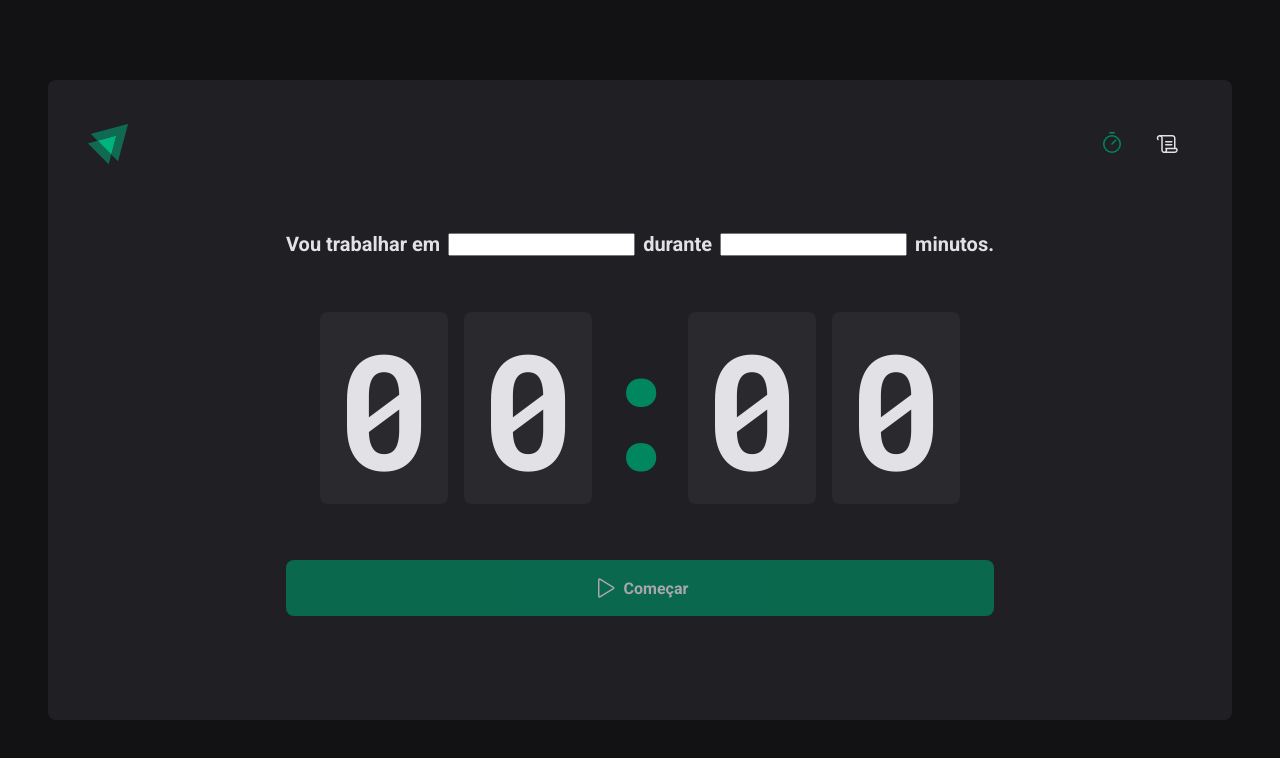
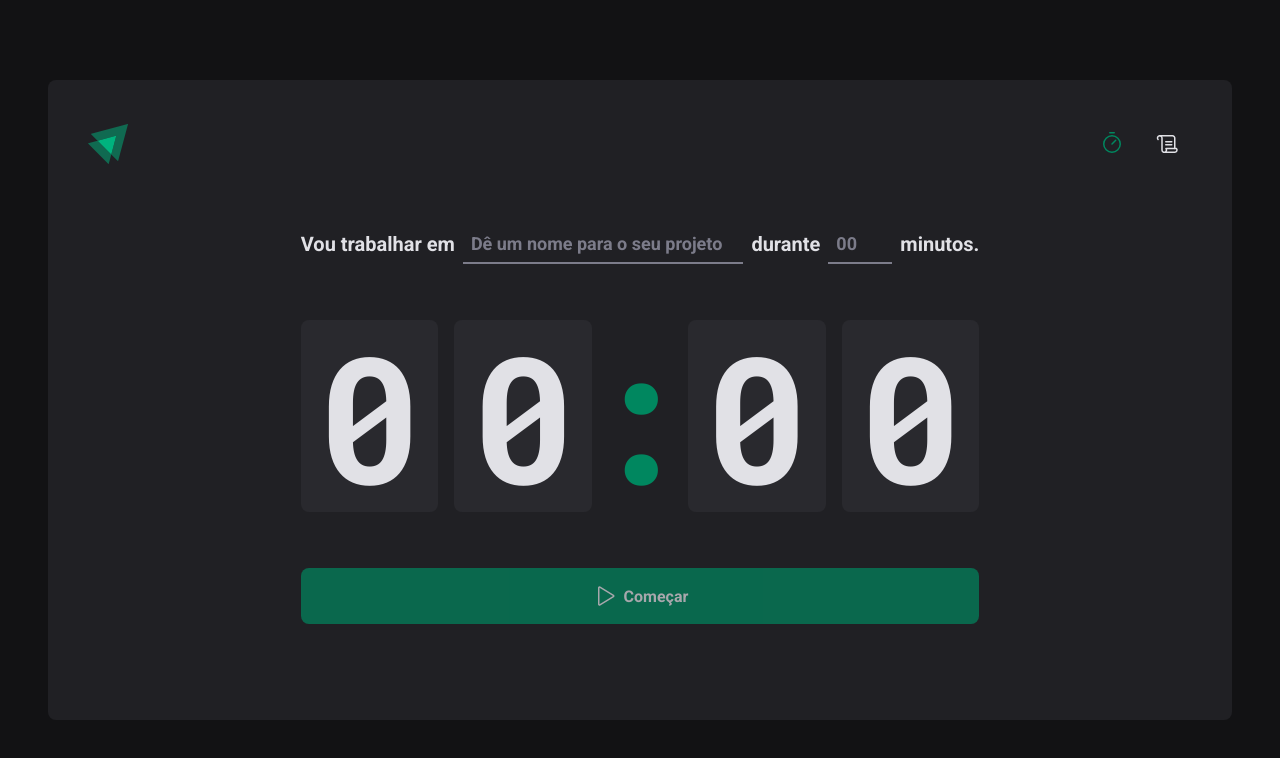
Before and after one commit to CarlosEduardoDeev/Projeto-Timer-, a React (Vite) app: page / in a window 1280 px wide. Shown: the top 758 px of the page. Built offline with nearby package versions, Linux system fonts and the light colour scheme.

Commit message:
Ajuste de input

```diff
--- a/src/Pages/Home/index.tsx
+++ b/src/Pages/Home/index.tsx
@@ -5,7 +5,9 @@
   FormContainer,
   CountdownContainer,
   Separador,
-  StartCounterDownButton
+  StartCounterDownButton,
+  TaskInput,
+  MinutesAmountInput,
 } from './style'
 
 export function Home() {
@@ -14,9 +16,16 @@
       <form>
         <FormContainer>
           <label>Vou trabalhar em</label>
-          <input id="task" />
+
+          <TaskInput id="task" placeholder="Dê um nome para o seu projeto" />
+
           <label htmlFor="">durante</label>
-          <input type="number" id="minutesAmount" />
+
+          <MinutesAmountInput
+            type="number"
+            id="minutesAmount"
+            placeholder="00"
+          />
           <span>minutos.</span>
         </FormContainer>
 
--- a/src/Pages/Home/style.ts
+++ b/src/Pages/Home/style.ts
@@ -1,3 +1,4 @@
+import { Student } from 'phosphor-react'
 import styled from 'styled-components'
 
 export const HomeContainer = styled.main`
@@ -6,7 +7,6 @@
   flex-direction: column;
   align-items: center;
   justify-content: center;
-
   form {
     display: flex;
     flex-direction: column;
@@ -29,7 +29,7 @@
 
 export const CountdownContainer = styled.div`
   font-family: 'Roboto Mono', monospace;
-  font-size: 10rem;
+  font-size:11rem;
   line-height: 8rem;
   color: ${(props) => props.theme['gray-100']};
   display: flex;
@@ -62,20 +62,49 @@
   gap: 0.5rem;
   font-weight: bold;
   cursor: pointer;
-  background-color: ${props => props.theme['green-500']};
-  color: ${props => props.theme['gray-100']};
+  background-color: ${(props) => props.theme['green-500']};
+  color: ${(props) => props.theme['gray-100']};
 
-  &:hover{
-    background-color: ${props => props.theme['green-300']};
+  &:hover {
+    background-color: ${(props) => props.theme['green-300']};
   }
 
-  &:disabled{
+  &:disabled {
     opacity: 0.7;
     cursor: not-allowed;
   }
-  &:not(:disabled):hover{
-    background-color: ${props => props.theme['green-700']};
+  &:not(:disabled):hover {
+    background-color: ${(props) => props.theme['green-700']};
+  }
+`
+
+const BaseInput = styled.input`
+  background: transparent;
+  height: 2.5rem;
+  border: 0;
+  border-bottom: 2px solid ${(props) => props.theme['gray-500']};
+  font-weight: bold;
+  font-size: 1.125rem;
+  padding: 0 0.5rem;
+  flex-wrap: wrap;
+  color: ${(props) => props.theme['gray-100']};
+
+  &:focus{
+    box-shadow: none;
+    border-color: ${props => props.theme['green-500']} ;
+  }
+
+  &::placeholder{
+    color: ${props =>props.theme['gray-500']
   }
 
 
 `
+
+export const TaskInput = styled(BaseInput)`
+  flex: 1;
+`
+
+export const MinutesAmountInput = styled(BaseInput)`
+  width: 4rem;
+`
```
